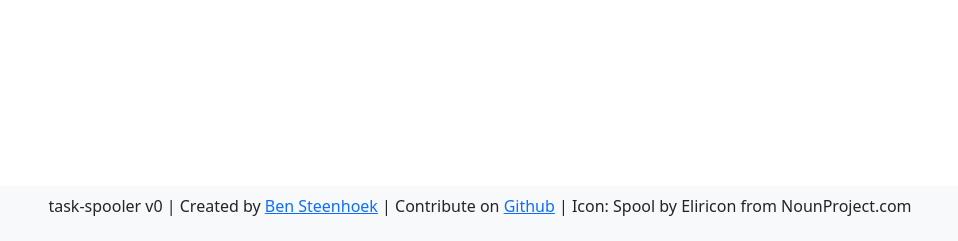
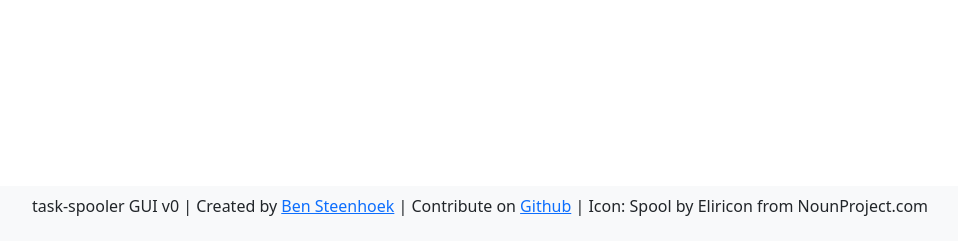
Before and after one commit to bstee615/task-spooler-gui, a Flask app: page / in a window 1280 px wide. Shown: the part 559-800 px from the top of the page, without its empty margins (160-1118 px from the left). Run offline with Flask 2, Linux system fonts and the light colour scheme; data that the repository does not hold is empty; some libraries are stand-ins or nearby versions.

Commit message:
Update version number

```diff
--- a/templates/index.html
+++ b/templates/index.html
@@ -93,7 +93,7 @@
     <div class="container-fluid">
       <div class="mx-auto">
         <p class="text-center">
-          task-spooler v0 |
+          task-spooler GUI v0 |
           Created by <a href="http://benjijang.com">Ben Steenhoek</a> |
           Contribute on <a href="https://github.com/bstee615/task-spooler-gui">Github</a> |
           Icon: Spool by Eliricon from NounProject.com
```
